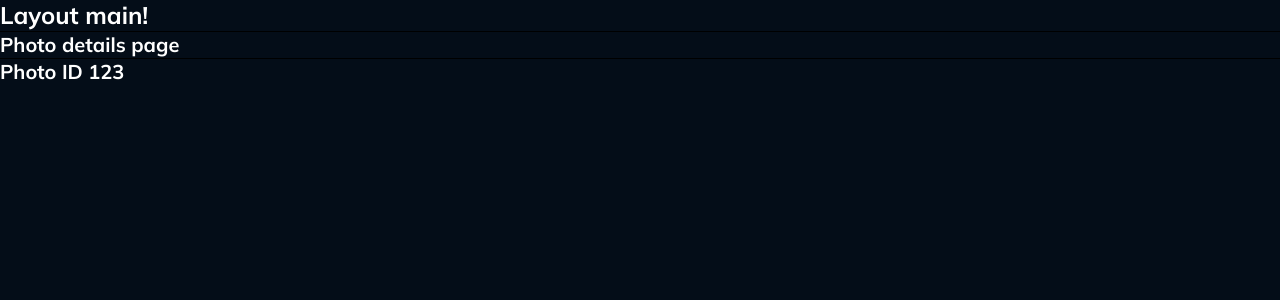
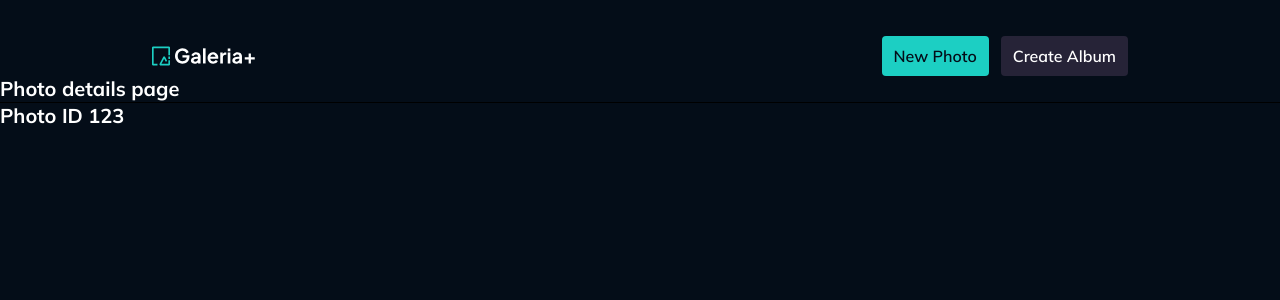
Before and after one commit to brandaoplaster/photo-space, a React (Vite) app: page /fotos/123 in a window 1280 px wide. Shown: the top 300 px of the page. Built offline with nearby package versions, Linux system fonts and the light colour scheme.

Commit message:
feat: Use main header in layout main

```diff
--- a/src/pages/layout-main.tsx
+++ b/src/pages/layout-main.tsx
@@ -1,12 +1,10 @@
 import { Outlet } from "react-router";
-import Text from "../components/text";
+import MainHeader from "../components/main-header";
 
 export default function LayoutMain() {
   return (
     <>
-      <Text variant="heading-large">Layout main!</Text>
-
-      <hr />
+      <MainHeader className="mt-9" />
 
       <Outlet />
     </>
```
